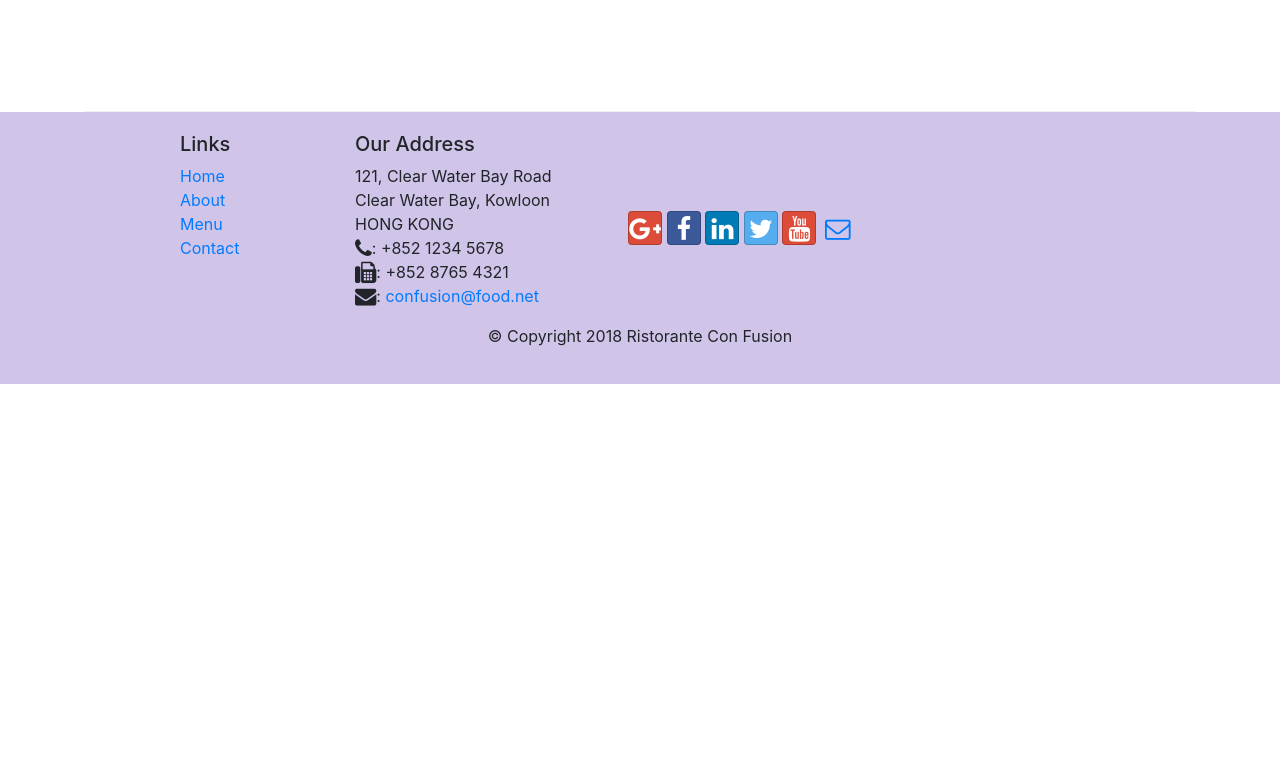
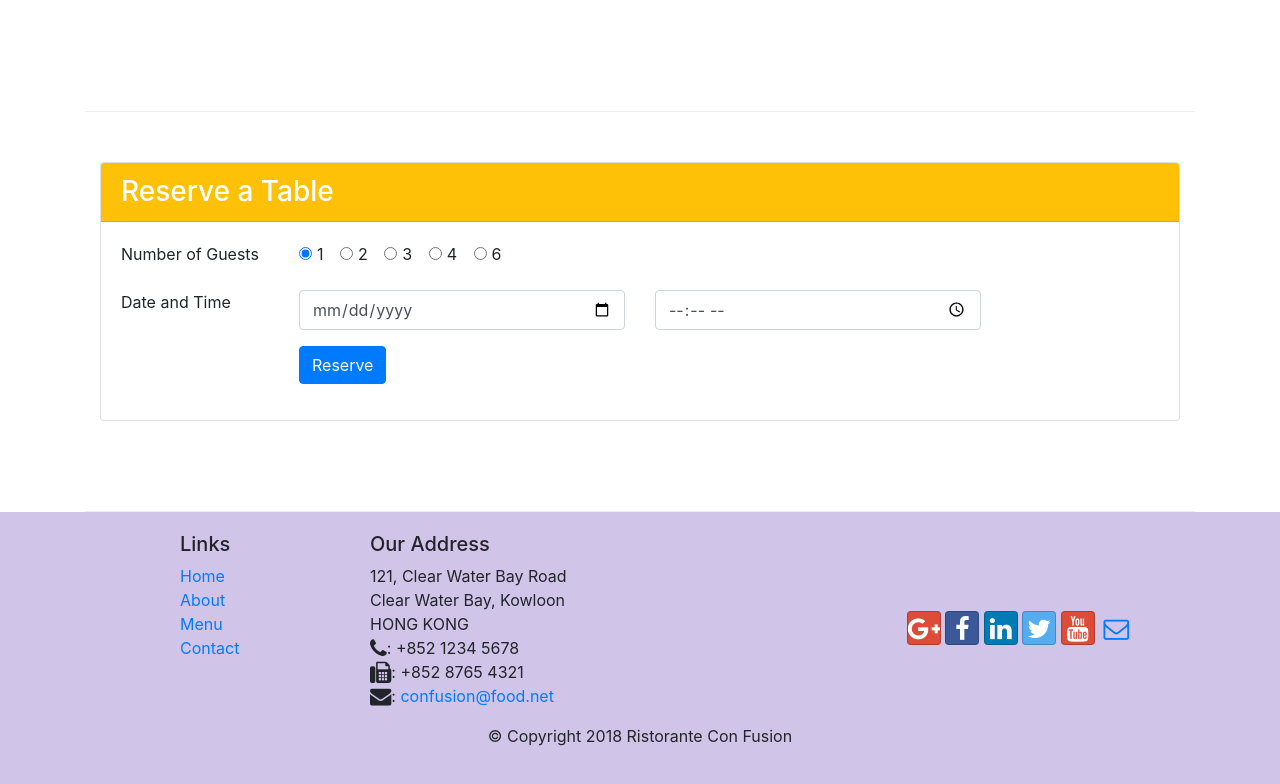
Before and after one commit to PaulKuang/Bootstrap, a website: page index.html in a window 1280 px wide. Shown: the part 1422-2206 px from the top of the page. Before the commit the page ends 1806 px from the top, so only its background shows below. Drawn offline with nearby package versions, Linux system fonts and the light colour scheme.

Commit message:
assign 2

```diff
--- a/index.html
+++ b/index.html
@@ -1,108 +1,148 @@
 <!DOCTYPE html>
 <html lang="en">
-
 <head>
-        <!-- Required meta tags always come first -->
     <meta charset="utf-8">
     <meta name="viewport" content="width=device-width, initial-scale=1, shrink-to-fit=no">
     <meta http-equiv="x-ua-compatible" content="ie=edge">
-
-        <!-- Bootstrap CSS -->
+    <!-- Bootstrap CSS Files -->
+    <title>Ristorante Con Fusion</title>
     <link rel="stylesheet" href="node_modules/bootstrap/dist/css/bootstrap.min.css">
+    <link rel="stylesheet" href="css/style.css">
     <link rel="stylesheet" href="node_modules/font-awesome/css/font-awesome.min.css">
     <link rel="stylesheet" href="node_modules/bootstrap-social/bootstrap-social.css">
-        <link rel="stylesheet" href="css/style.css">
-    <title>Ristorante Con Fusion</title>
 </head>
-
-
 <body>
     <nav class="navbar navbar-dark navbar-expand-sm fixed-top">
         <div class="container">
-            <button class="navbar-toggler" type="button" data-toggle="collapse" data-target="#NavBar">
+          <button class="navbar-toggler" type="button" data-toggle="collapse" data-target="#Navbar">
             <span class="navbar-toggler-icon"></span>
           </button>
            <a class="navbar-brand mr-auto" href="#"><img src="img/logo.png" height="30" width="41"></a>
            <div class="collapse navbar-collapse" id="Navbar">
              <ul class="navbar-nav mr-auto">
-                    <li class="nav-item active"><a class="nav-link" href="#"><span class="fa fa-home fa-lg"></span>Home</a></li>
-                    <li class="nav-item"><a class="nav-link" href="./aboutus.html"><span class="fa fa-info fa-lg"></span>About</a></li>
-                    <li class="nav-item"><a class="nav-link" href="#"><span class="fa fa-list fa-lg"></span>Menu</a></li>
-                    <li class="nav-item"><a class="nav-link" href="./contactus.html"><span class="fa fa-address-card fa-lg"></span>Contact</a></li>
+               <li class="nav-item active"><a class="nav-link" href="#"><span class="fa fa-home fa-lg"></span> Home</a></li>
+               <li class="nav-item"><a class="nav-link" href="./aboutus.html"><span class="fa fa-info fa-lg"></span> About</a></li>
+               <li class="nav-item"><a class="nav-link" href="#"><span class="fa fa-list fa-lg"></span> Menu</a></li>
+               <li class="nav-item"><a class="nav-link" href="./contactus.html"><span class="fa fa-address-card fa-lg"></span> Contact</a></li>
              </ul>
            </div>
         </div>
     </nav>
     <header class="jumbotron">
-        <div class = "container">
-            <div class = "row row-header">
-                <div class = "col-12 col-sm-6">
+        <div class="container">
+            <div class="row row-header">
+                <div class="col-12 col-sm-6">
                     <h1>Ristorante con Fusion</h1>
                     <p>We take inspiration from the World's best cuisines, and create a unique fusion experience. Our lipsmacking creations will tickle your culinary senses!</p>
                 </div>
-                <div class= "col-12 col-sm">
+                <div class="col-12 col-sm-3 text-center align-self-center">
+                   <img src="img/logo.png" class="img-fluid">
+                </div>
+                <div class="col-12 mt-5 mt-sm-0 col-sm-3 text-center align-self-center">
+                    <a href="#reservation" type="button" class="btn btn-sm btn-warning">Reserve table</a>
                 </div>
             </div>
         </div>
     </header>
-
-    <div class = "container">
-        <div class = "row row-content align-items-center">
-            <div class = "col-12 col-sm-4 order-sm-last col-md-3">
+    <div class="container">
+        <div class="row row-content align-items-center">
+            <div class="col-12 col-sm-4 order-sm-last col-md-3">
                 <h3>Our Lipsmacking Culinary Creations</h3>
             </div>
-            <div class = "col col-sm order-sm-first col-md">
+            <div class="col col-sm order-sm-first col-md">
                 <div class="media">
-                    <img class="d-flex mr-3 img-thumbnail align-self-center"
-                            src="img/uthappizza.png" alt="Uthappizza">
+                  <img class="d-flex mr-3 img-thumbnail align-self-center" src="img/uthappizza.png" alt="uthappizza">
                   <div class="media-body">
-                        <h2 class="mt-0">Uthappizza<span class="badge badge-danger">HOT</span><span class="badge badge-pill badge-secondary">$4.99</span></h2>
-                        <p class="d-none d-sm-block">A unique combination of Indian Uthappam (pancake) and
-                            Italian pizza, topped with Cerignola olives, ripe vine
-                            cherry tomatoes, Vidalia onion, Guntur chillies and
-                            Buffalo Paneer.</p>
+                    <h2 class="mt-0">Uthappizza <span class="badge badge-danger">HOT</span> <span class="badge badge-pill badge-secondary">$4.99</span> </h2>
+                    <p class="d-none d-sm-block">A unique combination of Indian Uthappam (pancake) and Italian pizza, topped with Cerignola olives, ripe vine cherry tomatoes, Vidalia onion, Guntur chillies and Buffalo Paneer.</p>
                   </div>
                 </div>
             </div>
         </div>
-
-
-        <div class = "row row-content align-items-center">
-            <div class = "col-12 col-sm-4 col-md-3">
+        <div class="row row-content align-items-center">
+            <div class="col-12 col-sm-4 col-md-3">
                 <h3>This Month's Promotions</h3>
             </div>
-            <div class = "col col-sm col-md" >
-                <h2>Weekend Grand Buffet</h2>
-                <p>Featuring mouthwatering combinations with a choice of five different salads, six enticing appetizers, six main entrees and five choicest desserts. Free flowing bubbly and soft drinks. All for just $19.99 per person </p>
+            <div class="col col-sm col-md">
+                <div class="media">
+                  <div class="media-body">
+                    <h2 class="mt-0">Weekend Grand Buffet <span class="badge badge-danger">NEW</span></h2>
+                    <p class="d-none d-sm-block">Featuring mouthwatering combinations with a choice of five different salads, six enticing appetizers, six main entrees and five choicest desserts. Free flowing bubbly and soft drinks. All for just $19.99 per person </p>
+                  </div>
+                  <img class="d-flex mr-3 img-thumbnail align-self-center" src="img/buffet.png" alt="buffet">
                 </div>
             </div>
-
-        <div class = "row row-content align-items-center">
-            <div class = "col-12 col-sm-4 order-sm-last col-md-3">
+        </div>
+        <div class="row row-content align-items-center">
+            <div class="col-12 col-sm-4 order-sm-last col-md-3">
                 <h3>Meet our Culinary Specialists</h3>
             </div>
-            <div class = "col col-sm order-sm-first col-md">
+            <div class="col col-sm order-sm-first col-md">
               <div class="media">
-                    <img class="d-flex mr-3 img-thumbnail align-self-center"
-                            src="img/alberto.png" alt="Alberto Somayya">
+                <img class="d-flex mr-3 img-thumbnail align-self-center" src="img/alberto.png" alt="alberto">
                 <div class="media-body">
                   <h2 class="mt-0">Alberto Somayya</h2>
                   <h4>Executive Chef</h4>
-                        <p class="d-none d-sm-block">Award winning three-star Michelin chef with wide
-                            International experience having worked closely with
-                            whos-who in the culinary world, he specializes in
-                            creating mouthwatering Indo-Italian fusion experiences.
-                            </p>
+                  <p class="d-none d-sm-block">Award winning three-star Michelin chef with wide International experience having worked closely with whos-who in the culinary world, he specializes in creating mouthwatering Indo-Italian fusion experiences. </p>
+                </div>
+              </div>
+            </div>
+        </div>
+        <div class="row row-content justify-content-center"  id="reservation">
+          <div class="col-12">
+            <div class="card">
+              <h3 class="card-header bg-warning text-white">Reserve a Table</h3>
+              <div class="card-body">
+                <form>
+                  <div class="form-group row">
+                      <label class="col-12 col-sm-2">Number of Guests</label>
+                      <div class="col">
+                        <div class="form-check form-check-inline">
+                          <input class="form-check-input" type="radio" name="inlineRadioOptions" id="one_guest_radio" value="one" checked>
+                          <label class="form-check-label" for="one_guest_radio">1</label>
+                       </div>
+                       <div class="form-check form-check-inline">
+                         <input class="form-check-input" type="radio" name="inlineRadioOptions" id="two_guest_radio" value="two">
+                         <label class="form-check-label" for="two_guest_radio">2</label>
+                       </div>
+                       <div class="form-check form-check-inline">
+                         <input class="form-check-input" type="radio" name="inlineRadioOptions" id="three_guest_radio" value="three">
+                         <label class="form-check-label" for="three_guest_radio">3</label>
+                       </div>
+                       <div class="form-check form-check-inline">
+                         <input class="form-check-input" type="radio" name="inlineRadioOptions" id="four_guest_radio" value="four">
+                         <label class="form-check-label" for="four_guest_radio">4</label>
+                       </div>
+                       <div class="form-check form-check-inline">
+                         <input class="form-check-input" type="radio" name="inlineRadioOptions" id="six_guest_radio" value="six">
+                         <label class="form-check-label" for="six_guest_radio">6</label>
+                       </div>
+                      </div>
+                  </div>
+                  <div class="form-group row">
+                    <label class="col-12 col-sm-2">Date and Time</label>
+                    <div class="col-12 col-sm-4">
+                      <input type="date" class="form-control" id="date" placeholder="Date">
+                    </div>
+                    <div class="col-12 col-sm-4">
+                      <input type="time" class="form-control" id="time" placeholder="Time">
+                    </div>
+                  </div>
+                  <div class="form-group row">
+                    <div class="col offset-0 offset-sm-2">
+                      <button type="submit" class="btn btn-primary">Reserve</button>
+                    </div>
+                  </div>
+                </form>
               </div>
             </div>
           </div>
         </div>
     </div>
-
     <footer class="footer">
-        <div class = "container">
-            <div class = "row">
-                <div class = "col-4 offset-1 col-sm-2">
+        <div class="container">
+            <div class="row">
+                <div class="col-4 offset-1 col-sm-2">
                     <h5>Links</h5>
                     <ul class="list-unstyled">
                         <li><a href="#">Home</a></li>
@@ -110,8 +150,8 @@
                         <li><a href="#">Menu</a></li>
                         <li><a href="#">Contact</a></li>
                     </ul>
-                </div class = "col-7 col-sm-5">
-                <div>
+                </div>
+                <div class="col-7 col-sm-5">
                     <h5>Our Address</h5>
                     <address>
 		              121, Clear Water Bay Road<br>
@@ -122,28 +162,27 @@
 		              <i class="fa fa-envelope fa-lg"></i>: <a href="mailto:confusion@food.net">confusion@food.net</a>
 		           </address>
                 </div>
-                <div class = "col-12 col-sm-4 align-self-center">
-                    <div class= "text-center">
-                        <a class="btn btn-social-icon btn-google" href="http://google.com/+"><i class="fa fa-google-plus fa-lg"></i></a>
-                        <a class="btn btn-social-icon btn-facebook" href="http://www.facebook.com/profile.php?id="><i class="fa fa-facebook fa-lg"></i></a>
-                        <a class="btn btn-social-icon btn-linkedin" href="http://www.linkedin.com/in/"><i class="fa fa-linkedin fa-lg"></i></a>
-                        <a class="btn btn-social-icon btn-twitter" href="http://twitter.com/"><i class="fa fa-twitter fa-lg"></i></a>
-                        <a class="btn btn-social-icon btn-google" href="http://youtube.com/"><i class="fa fa-youtube fa-lg"></i></a>
-                        <a class="btn btn-social-icon" href="mailto:"><i class="fa fa-envelope-o fa-lg"></i></a>
+                <div class="col-12 col-sm-4 align-self-center">
+                    <div class="text-center">
+                      <a class="btn btn-social-icon btn-google" href="http://google.com/+"><i class="fa fa-google-plus"></i></a>
+                      <a class="btn btn-social-icon btn-facebook" href="http://www.facebook.com/profile.php?id="><i class="fa fa-facebook"></i></a>
+                      <a class="btn btn-social-icon btn-linkedin" href="http://www.linkedin.com/in/"><i class="fa fa-linkedin"></i></a>
+                      <a class="btn btn-social-icon btn-twitter" href="http://twitter.com/"><i class="fa fa-twitter"></i></a>
+                      <a class="btn btn-social-icon btn-google" href="http://youtube.com/"><i class="fa fa-youtube"></i></a>
+                      <a class="btn btn-social-icon" href="mailto:"><i class="fa fa-envelope-o"></i></a>
                     </div>
                 </div>
            </div>
-           <div class = "row justify-content-center">
-                <div class = "col-auto">
+           <div class="row justify-content-center">
+                <div class="col-auto">
                     <p>© Copyright 2018 Ristorante Con Fusion</p>
                 </div>
            </div>
         </div>
     </footer>
-    <!-- jQuery first, then Popper.js, then Bootstrap JS. -->
+    <!-- jQuery, Popper, Bootstrap JS. -->
     <script src="node_modules/jquery/dist/jquery.slim.min.js"></script>
     <script src="node_modules/popper.js/dist/umd/popper.min.js"></script>
     <script src="node_modules/bootstrap/dist/js/bootstrap.min.js"></script>
 </body>
-
 </html>
```
Lines whose indentation alone changed are shown as unchanged.
